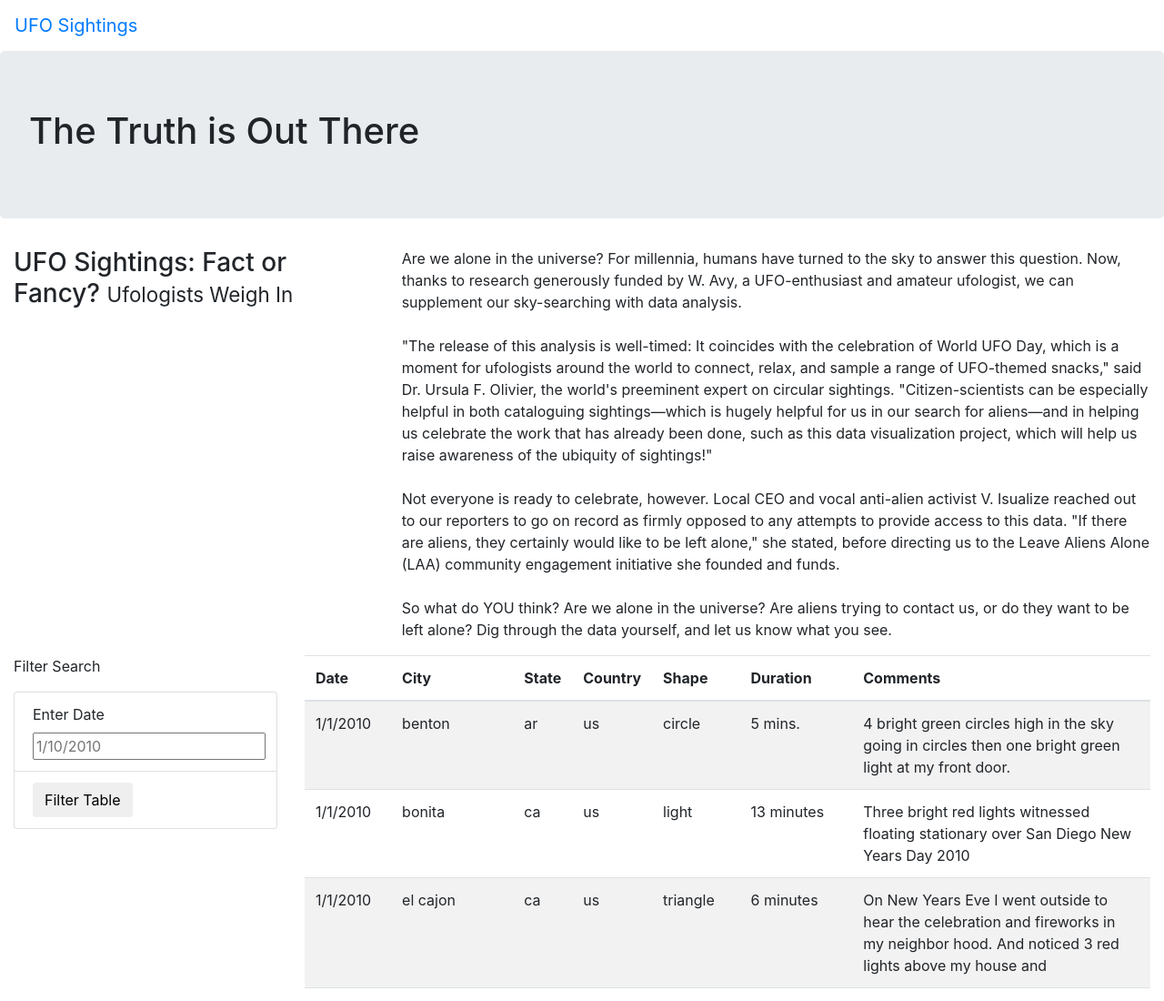
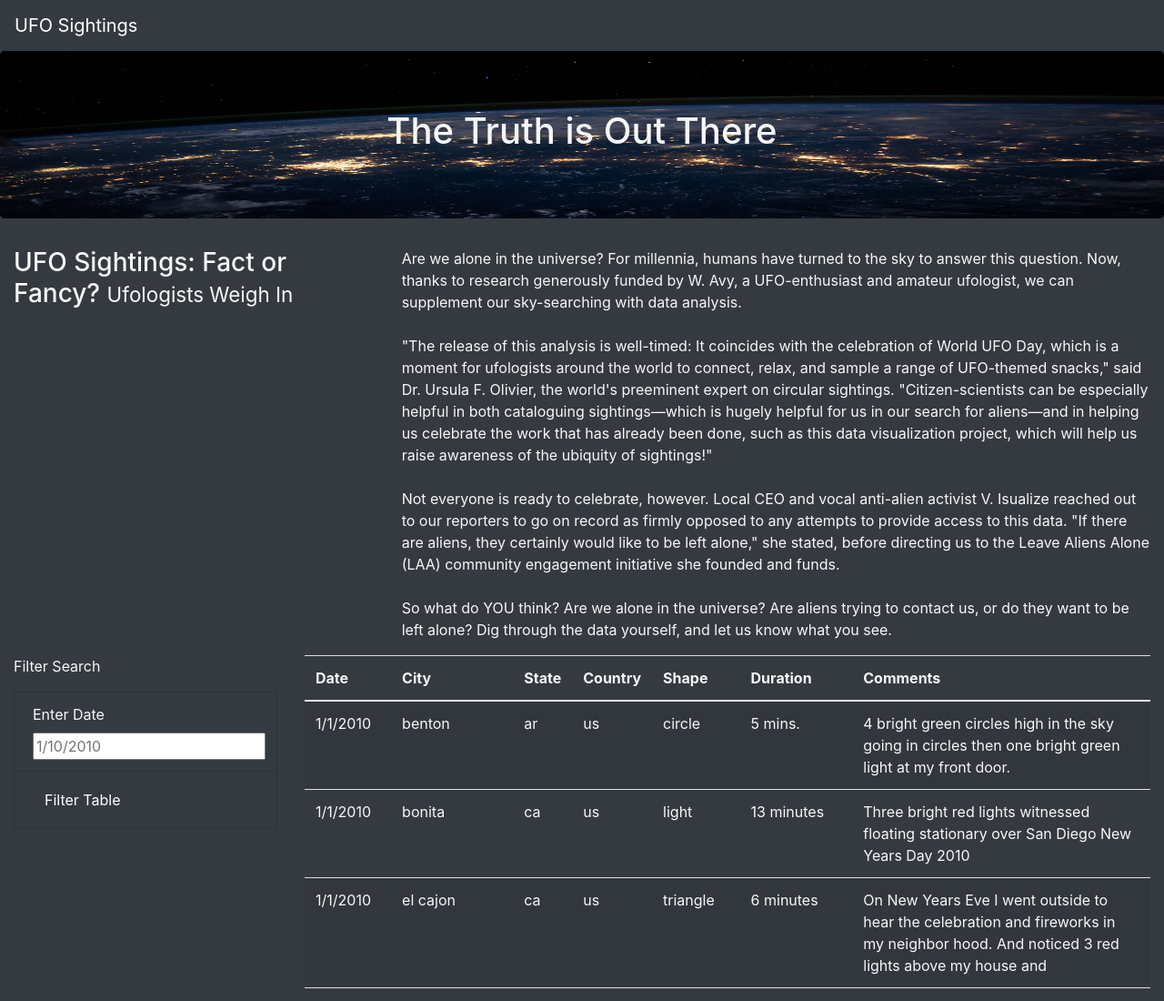
Before and after one commit to Faieee/UFOs, a plain HTML site: page index.html in a window 1280 px wide. Shown: the top 1100 px of the page at 91% size. Drawn offline with nearby package versions, Linux system fonts and the light colour scheme.

Commit message:
module done

```diff
--- a/index.html
+++ b/index.html
@@ -13,9 +13,9 @@
     />
     <link rel="stylesheet" href="static/css/style.css"/>
 </head>
-<body>
+<body class="bg-dark">
     <div class="wrapper">
-        <nav class="navbar navbar-expand-lg">
+        <nav class="navbar navbar-dark bg-dark navbar-expand-lg">
             <a class="navbar-brand" href="index.html">UFO Sightings</a>
         </nav>
     </div>
@@ -48,16 +48,16 @@
     <div class="container-fluid">
         <div class="row">
             <div class="col-md-3">
-                <form>
+                <form class="bg-dark">
                     <p>Filter Search</p>
                 </form>
-                <ul class="list-group">
-                    <li class="list-group-item">
+                <ul class="bg-dark list-group">
+                    <li class="bg-dark list-group-item">
                         <label for="date">Enter Date</label>
                         <input type="text" placeholder="1/10/2010" id="datetime" />
                     </li>
-                    <li class="list-group-item">
-                        <button id="filter-btn" type="button" class="btn btn-default">Filter Table</button>
+                    <li class="bg-dark list-group-item">
+                        <button id="filter-btn" type="button" class="btn btn-dark">Filter Table</button>
                     </li>
                 </ul>
             </div>
--- a/static/css/style.css
+++ b/static/css/style.css
@@ -0,0 +1,9 @@
+body {
+    color: #f7f7f7;
+}
+
+.jumbotron {
+    background-image: url("../images/nasa.jpg");
+    background-size: 100% 100%;
+    text-align: center;
+}
```
Also changed, not shown: static/images/nasa.jpg (added).
